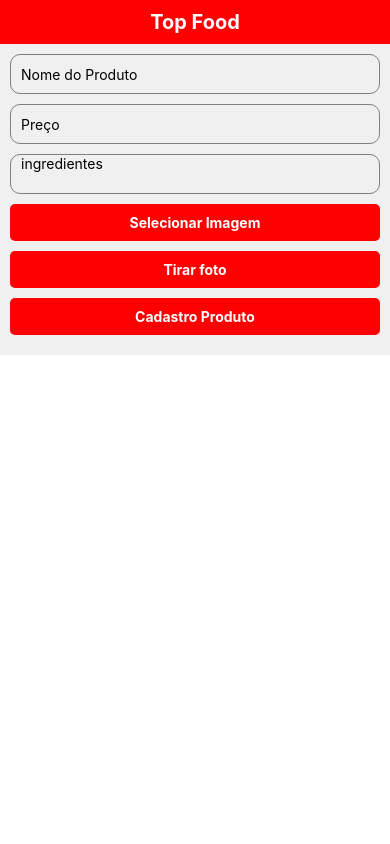
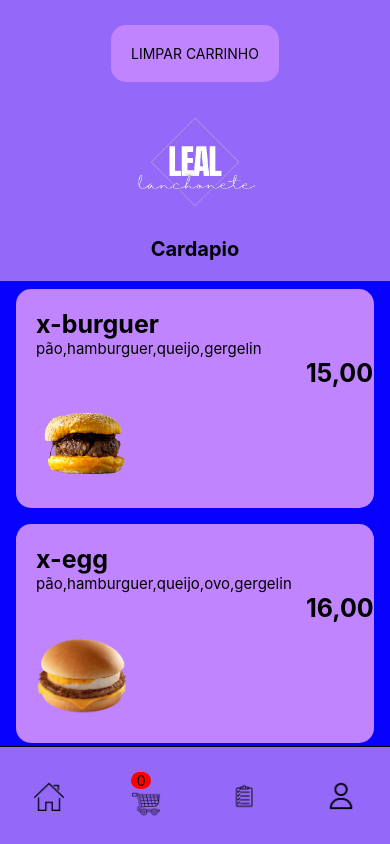
Before and after one commit to guilealp/LanchoneteLeal, a React Native app: screen / in a window 390 px wide. Built offline with nearby package versions, Linux system fonts and the light colour scheme.

Commit message:
final 03/04

```diff
--- a/App.tsx
+++ b/App.tsx
@@ -10,9 +10,10 @@ import CadastroProduto from './src/screens/CadastroProdutos';
 function App(): JSX.Element {
 
   return (
-  //<CardapioScreen/>
+  <CardapioScreen/>
   //<LoginScreen/>
-  <CadastroProduto/>
+  //<CadastroProduto/>
+  //<PrincipalScreen/>
   )
 }
 
--- a/package.json
+++ b/package.json
@@ -12,11 +12,12 @@
   "dependencies": {
     "@react-navigation/native": "^6.1.17",
     "@react-navigation/native-stack": "^6.9.26",
+    "@react-navigation/stack": "^6.3.29",
     "react": "18.2.0",
     "react-native": "0.73.6",
     "react-native-image-picker": "^7.1.2",
     "react-native-safe-area-context": "^4.9.0",
-    "react-native-screens": "^3.29.0"
+    "react-native-screens": "^3.30.1"
   },
   "devDependencies": {
     "@babel/core": "^7.20.0",
--- a/src/CardapioScreen.tsx
+++ b/src/CardapioScreen.tsx
@@ -1,7 +1,9 @@
-import React from "react";
+import React, { useState } from "react";
 import { FlatList, Image, StatusBar, StyleSheet, Text, TouchableOpacity, View } from "react-native";
 
 function CardapioScreen(): React.JSX.Element {
+    const [count, setCount] = useState(0);
+
     interface Item {
         id: string;
         nome: string;
@@ -30,7 +32,11 @@ function CardapioScreen(): React.JSX.Element {
 
 
     const renderItem = ({ item }: { item: Item }) => (
-        <TouchableOpacity style={styles.item}>
+        <TouchableOpacity style={styles.item}
+        activeOpacity={0.7}
+        onPress={() => {
+          setCount(count + 1)
+        }}>
             <Text style={styles.tituloCardapio}>{item.nome}</Text>
             <Text style={styles.descricao}>{item.descricao}</Text>
             <Text style={styles.preco}>{item.valor}</Text>
@@ -41,6 +47,13 @@ function CardapioScreen(): React.JSX.Element {
         <View style={styles.container}>
             <StatusBar backgroundColor="#9468f8" barStyle="light-content" />
             <View style={styles.header}>
+            <TouchableOpacity style={styles.limpar}
+        activeOpacity={0.7}
+        onPress={() => {
+          setCount(count - count)
+        }}>
+            <Text>LIMPAR CARRINHO</Text>
+        </TouchableOpacity>
                 <Image source={require('./assents/images/logotipo.png')} style={styles.imgHeader} />
                 <Text style={styles.headerText}>Cardapio</Text>
             </View>
@@ -52,6 +65,7 @@ function CardapioScreen(): React.JSX.Element {
                 </TouchableOpacity>
 
                 <TouchableOpacity>
+                    <Text style={styles.itemCarrinho}>{count}</Text>
                     <Image source={require('./assents/images/carrinho.png')} style={styles.footerIcon} />
                 </TouchableOpacity>
 
@@ -95,7 +109,7 @@ const styles = StyleSheet.create({
         flexDirection: 'row',
         justifyContent: 'space-around',
         alignItems: 'center',
-        paddingVertical: 25,
+        paddingVertical: 25
 
     },
     footerIcon: {
@@ -125,6 +139,20 @@ const styles = StyleSheet.create({
     descricao: {
         fontSize: 15,
         color: 'black'
+    },
+    itemCarrinho:{
+        backgroundColor:'red',
+        borderRadius:100,
+        textAlign:'center',
+        width:20,
+
+    },
+    limpar:{
+        backgroundColor: '#c084ff',
+        padding: 20,
+        marginVertical: 5,
+        marginHorizontal: 16,
+        borderRadius: 15
     }
 });
 
--- a/src/PrincipalScreen.tsx
+++ b/src/PrincipalScreen.tsx
@@ -1,7 +1,7 @@
 import React from 'react';
 import { Image, StyleSheet, Text, TouchableOpacity, View } from "react-native";
 import CardapioScreen from './CardapioScreen';
-import { useLinkTo } from '@react-navigation/native';
+
 
 function PrincipalScreen(): React.JSX.Element {
 
@@ -9,7 +9,7 @@ function PrincipalScreen(): React.JSX.Element {
 return(
     <View style={styles.container}>
         <TouchableOpacity >
-            <Image source={require('./assents/images/hamburguer.png')} style={styles.img} />
+            <Image source={require('./assents/images/hamburguer.png')} style={styles.img}  />
         </TouchableOpacity>
     </View>
 );
```
Also changed, not shown: 1 other file (tests, documents, lock files or other folders).
